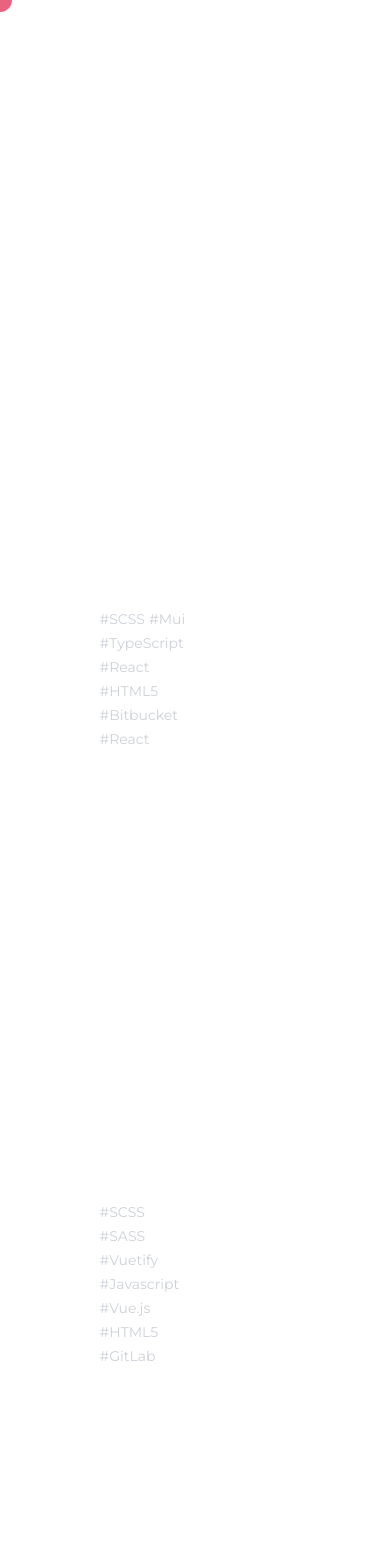
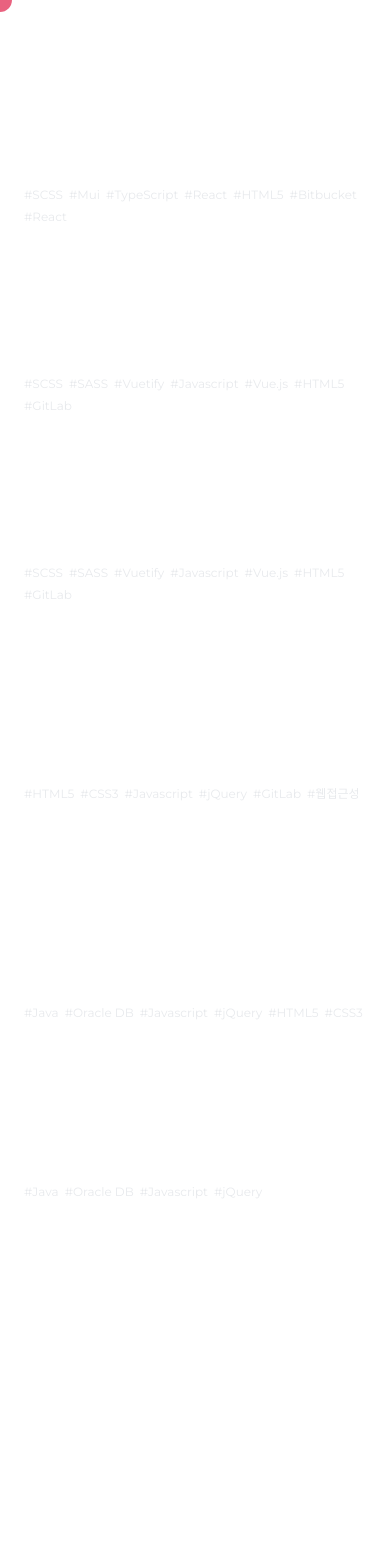
Before and after one commit to aforce2be/aforce2be.github.io, a Vue app: page /projects in a window 390 px wide. Shown: the top 1568 px of the page. After the commit the page ends 1289 px from the top, so only its background shows below. Built offline with nearby package versions, Linux system fonts and the light colour scheme.

Commit message:
모바일 버전으로 리팩터링

```diff
--- a/src/pages/ProjectDetail.vue
+++ b/src/pages/ProjectDetail.vue
@@ -1,34 +1,60 @@
 <template>
-  <div class="max-w-4xl mx-auto px-4 py-8">
-    <div class="flex flex-col md:flex-row items-start gap-6">
-      <img
-        v-if="project.thumbnail"
-        :src="project.thumbnail"
-        alt="project thumbnail"
-        class="w-full md:w-1/2 rounded-2xl shadow-md object-cover"
-      />
-      <div class="flex-1 space-y-4">
-        <h1 class="text-3xl font-bold">{{ project.title }}</h1>
-        <p class="text-gray-600">{{ project.duration }}</p>
+  <div class="max-w-6xl mx-auto px-4 sm:px-6 lg:px-8 py-8 md:py-12">
+    <!-- 헤더 영역: 모바일 단일 컬럼 → md부터 2열 -->
+    <div
+      class="flex flex-col md:grid md:grid-cols-5 md:gap-8 items-start gap-6"
+    >
+      <!-- 썸네일 -->
+      <div v-if="hasThumb" class="md:col-span-2 order-1 md:order-none w-full">
+        <img
+          v-if="project.thumbnail"
+          :src="project.thumbnail"
+          alt="project thumbnail"
+          class="w-full aspect-[4/3] md:aspect-[3/2] object-cover rounded-2xl shadow-md"
+          loading="lazy"
+        />
+      </div>
+
+      <!-- 텍스트 메타 -->
+      <div
+        :class="[
+          'w-full space-y-4',
+          hasThumb ? 'md:col-span-3' : 'md:col-span-5',
+        ]"
+      >
+        <h1
+          class="text-2xl sm:text-3xl md:text-4xl font-extrabold leading-tight"
+        >
+          {{ project.title }}
+        </h1>
+
+        <p class="text-gray-600 text-sm sm:text-base">
+          {{ project.duration }}
+        </p>
+
+        <!-- 기술스택 칩 -->
         <div class="flex flex-wrap gap-2">
           <span
             v-for="(stack, index) in project.techStack"
             :key="index"
-            class="bg-gray-100 text-sm px-3 py-1 rounded-full"
+            class="inline-flex items-center rounded-full bg-gray-100 px-3 py-1 text-xs sm:text-sm text-gray-700"
           >
             {{ stack }}
           </span>
         </div>
+
+        <!-- 외부 링크: 모바일에서도 터치하기 쉽게 block 버튼화 -->
         <a
           v-if="project.url"
           :href="project.url"
           target="_blank"
-          class="flex items-center justify-center gap-2 text-base text-gray-600 hover:text-gray-300 transition-colors duration-200 cursor-pointer"
+          rel="noopener noreferrer"
+          class="inline-flex md:inline-flex items-center justify-center gap-2 mt-2 rounded-lg border border-gray-300/60 px-4 py-2 text-sm sm:text-base text-gray-700 hover:text-gray-900 hover:bg-gray-100 transition-colors duration-200"
         >
           Go Site
           <svg
             xmlns="http://www.w3.org/2000/svg"
-            class="w-5 h-5 transform group-hover:translate-x-1 transition-transform duration-200"
+            class="w-5 h-5 transition-transform duration-200 group-hover:translate-x-1"
             fill="none"
             viewBox="0 0 24 24"
             stroke="currentColor"
@@ -44,37 +70,53 @@
       </div>
     </div>
 
-    <div class="mt-8 space-y-6">
+    <!-- 본문 영역 -->
+    <div class="mt-10 md:mt-12 space-y-8">
+      <!-- 프로젝트 개요 -->
       <section>
-        <h2 class="text-xl font-semibold mb-2">프로젝트 개요</h2>
-        <p class="text-gray-700">{{ project.summary }}</p>
+        <h2 class="text-lg sm:text-xl md:text-2xl font-semibold mb-2">
+          프로젝트 개요
+        </h2>
+        <p class="text-gray-700 text-sm sm:text-base leading-relaxed">
+          {{ project.summary }}
+        </p>
       </section>
 
+      <!-- 성과 -->
       <section>
-        <h2 class="text-xl font-semibold mb-2">성과</h2>
-        <ul class="list-disc list-inside text-gray-700">
+        <h2 class="text-lg sm:text-xl md:text-2xl font-semibold mb-2">성과</h2>
+        <ul
+          class="list-disc list-inside text-gray-700 space-y-1 text-sm sm:text-base"
+        >
           <li v-for="(achievement, index) in project.achievements" :key="index">
             {{ achievement }}
           </li>
         </ul>
       </section>
 
+      <!-- 참여도 + 차트 -->
       <section>
-        <h2 class="text-xl font-semibold mb-2">참여도</h2>
+        <h2 class="text-lg sm:text-xl md:text-2xl font-semibold mb-3">
+          참여도
+        </h2>
+
         <div
           v-for="(item, index) in project.participation"
           :key="index"
+          class="text-sm sm:text-base"
           :class="index > 0 ? 'mt-3' : ''"
         >
-          <p class="font-semibold text-gray-600">{{ item.title }}</p>
+          <p class="font-semibold text-gray-700">{{ item.title }}</p>
           <ul class="list-disc list-inside text-gray-700">
-            <li>
-              {{ item.content }}
-            </li>
+            <li>{{ item.content }}</li>
           </ul>
         </div>
-        <div class="w-[400px] mx-auto">
-          <PieChart :participation="project.participation" class="mt-8" />
+
+        <!-- 차트: 반응형 컨테이너 -->
+        <div
+          class="mx-auto mt-6 md:mt-8 w-full max-w-xs sm:max-w-sm md:max-w-md lg:max-w-lg"
+        >
+          <PieChart :participation="project.participation" />
         </div>
       </section>
     </div>
@@ -82,19 +124,17 @@
 </template>
 
 <script setup>
-import { ref, computed, watch } from "vue";
+import { computed } from "vue";
 import { useRoute } from "vue-router";
 import PieChart from "../components/PieChart.vue";
-
-const route = useRoute();
-const id = computed(() => Number(route.params.id)); // 핵심 수정
-
-const project = computed(() => projects[id.value] || {});
 
 import thumbnailPms from "../assets/thmb-pms.png";
 import thumbnailWoowa from "../assets/thmb-woowa.png";
 import thumbnailAcademy from "../assets/thmb-academy.png";
 import thumbnailAmore from "../assets/thmb-amore.png";
+
+const route = useRoute();
+const id = computed(() => Number(route.params.id));
 
 const projects = {
   6: {
@@ -403,6 +443,32 @@ const projects = {
     ],
   },
 };
+
+// 안전 가드: id 없거나 잘못된 경우 빈 객체
+const project = computed(
+  () =>
+    projects[id.value] || {
+      title: "",
+      duration: "",
+      url: "",
+      thumbnail: "",
+      techStack: [],
+      summary: "",
+      achievements: [],
+      participation: [],
+    }
+);
+
+const hasThumb = computed(() => !!project.value.thumbnail);
 </script>
 
-<style scoped></style>
+<style scoped>
+/* 모션 민감 사용자 배려 (선택) */
+@media (prefers-reduced-motion: reduce) {
+  .transition-colors,
+  .transition-transform,
+  .transition-all {
+    transition: none !important;
+  }
+}
+</style>
--- a/src/pages/Projects.vue
+++ b/src/pages/Projects.vue
@@ -1,41 +1,46 @@
 <template>
   <section
     id="projects"
-    class="min-h-screen scroll-mt-14 flex flex-col pt-12 pb-12 transition-opacity duration-700 relative items-center"
+    class="min-h-screen scroll-mt-14 flex flex-col items-center pt-10 md:pt-12 pb-10 md:pb-12 transition-opacity duration-700 relative overflow-x-hidden"
     :class="{ 'opacity-100': active, 'opacity-50': !active }"
   >
-    <h2 class="px-20 text-center text-white">
-      <span class="block mb-2 text-xl font-medium">02. PROJECTS</span>
+    <h2 class="px-6 md:px-12 lg:px-20 text-center text-white">
+      <span class="block mb-2 text-base sm:text-lg md:text-xl font-medium"
+        >02. PROJECTS</span
+      >
     </h2>
-    <ul class="list text-white">
+
+    <ul class="w-full md:w-11/12 lg:w-4/5 border-t border-white/30 text-white">
+      <!-- item -->
       <li
-        class="project-item px-20 transition-all duration-300 ease-in-out flex justify-between items-center group relative"
+        class="project-item px-6 md:px-12 lg:px-20 transition-all duration-300 ease-in-out flex flex-col md:flex-row md:justify-between md:items-center group relative border-b border-white/30 py-4 md:py-6"
       >
-        <div>
-          <h3 class="transition-transform duration-300 text-4xl font-semibold">
+        <div class="min-w-0">
+          <h3
+            class="transition-transform duration-300 text-2xl sm:text-3xl md:text-4xl font-semibold md:group-hover:-translate-x-[10px]"
+          >
             메가존 클라우드 PMS 구축 및 운영 프로젝트
           </h3>
-          <p class="transition-transform duration-300 mt-2 text-l">
+          <p
+            class="transition-transform duration-300 mt-2 text-sm sm:text-base md:group-hover:-translate-x-[10px]"
+          >
             메가존 클라우드 PMS 퍼블리싱(운영 및 신규 개발)
           </p>
           <p
-            class="transition-transform duration-300 text-sm text-gray-400 mt-[4px] flex flex-wrap gap-[4px]"
+            class="transition-transform duration-300 text-xs sm:text-sm text-gray-300 mt-1.5 flex flex-wrap gap-1.5 md:group-hover:-translate-x-[10px]"
           >
-            <span>#SCSS</span>
-            <span>#Mui</span>
-            <span>#TypeScript</span>
-            <span>#React</span>
-            <span>#HTML5</span>
-            <span>#Bitbucket</span>
-            <span>#React</span>
+            <span>#SCSS</span><span>#Mui</span><span>#TypeScript</span
+            ><span>#React</span> <span>#HTML5</span><span>#Bitbucket</span
+            ><span>#React</span>
           </p>
         </div>
+
+        <div class="mt-3 md:mt-0 flex items-center gap-3">
           <router-link
             :to="{ name: 'ProjectDetail', params: { id: 6 } }"
-          class="flex items-center gap-2 group text-white hover:text-gray-300 transition-colors duration-200 cursor-pointer"
+            class="flex items-center gap-2 text-white hover:text-gray-300 transition-colors duration-200 cursor-pointer"
           >
-          VIEW DETAILS
-          <!-- 화살표 아이콘 (Heroicons 기준) -->
+            <span class="text-sm sm:text-base">VIEW DETAILS</span>
             <svg
               xmlns="http://www.w3.org/2000/svg"
               class="w-5 h-5 transform group-hover:translate-x-1 transition-transform duration-200"
@@ -51,41 +56,47 @@
               />
             </svg>
           </router-link>
+        </div>
+
+        <!-- mockup: md↑에서만 노출 -->
         <img
           src="../assets/mockup-01.png"
           alt="메가존 목업 이미지"
-          class="absolute top-[6px] left-0 w-[250px] rounded-lg shadow-xl opacity-0 group-hover:opacity-100 transition-opacity duration-500"
+          class="hidden md:block absolute top-1 left-0 w-[220px] lg:w-[250px] rounded-lg shadow-xl opacity-0 group-hover:opacity-100 transition-opacity duration-500 pointer-events-none"
         />
       </li>
+
+      <!-- item -->
       <li
-        class="project-item px-20 transition-all duration-300 ease-in-out flex justify-between items-center group relative"
+        class="project-item px-6 md:px-12 lg:px-20 transition-all duration-300 ease-in-out flex flex-col md:flex-row md:justify-between md:items-center group relative border-b border-white/30 py-4 md:py-6"
       >
-        <div>
-          <h3 class="transition-transform duration-300 text-4xl font-semibold">
+        <div class="min-w-0">
+          <h3
+            class="transition-transform duration-300 text-2xl sm:text-3xl md:text-4xl font-semibold md:group-hover:-translate-x-[10px]"
+          >
             우아한형제들 채용 시스템
           </h3>
-          <p class="transition-transform duration-300 mt-2 text-l">
+          <p
+            class="transition-transform duration-300 mt-2 text-sm sm:text-base md:group-hover:-translate-x-[10px]"
+          >
             채용 시스템의 운영 및 신규 개발 건 퍼블리싱을 주로 담당했고,
             프론트엔드 지원 업무를 병행
           </p>
           <p
-            class="transition-transform duration-300 text-sm text-gray-400 mt-[4px] flex flex-wrap gap-[4px]"
+            class="transition-transform duration-300 text-xs sm:text-sm text-gray-300 mt-1.5 flex flex-wrap gap-1.5 md:group-hover:-translate-x-[10px]"
           >
-            <span>#SCSS</span>
-            <span>#SASS</span>
-            <span>#Vuetify</span>
-            <span>#Javascript</span>
-            <span>#Vue.js</span>
-            <span>#HTML5</span>
-            <span>#GitLab</span>
+            <span>#SCSS</span><span>#SASS</span><span>#Vuetify</span
+            ><span>#Javascript</span> <span>#Vue.js</span><span>#HTML5</span
+            ><span>#GitLab</span>
           </p>
         </div>
+
+        <div class="mt-3 md:mt-0 flex items-center gap-3">
           <router-link
             :to="{ name: 'ProjectDetail', params: { id: 5 } }"
-          class="flex items-center gap-2 group text-white hover:text-gray-300 transition-colors duration-200 cursor-pointer"
+            class="flex items-center gap-2 text-white hover:text-gray-300 transition-colors duration-200 cursor-pointer"
           >
-          VIEW DETAILS
-          <!-- 화살표 아이콘 (Heroicons 기준) -->
+            <span class="text-sm sm:text-base">VIEW DETAILS</span>
             <svg
               xmlns="http://www.w3.org/2000/svg"
               class="w-5 h-5 transform group-hover:translate-x-1 transition-transform duration-200"
@@ -101,40 +112,45 @@
               />
             </svg>
           </router-link>
+        </div>
+
         <img
           src="../assets/mockup-02.png"
-          alt="메가존 목업 이미지"
-          class="absolute top-[-20px] right-[220px] w-[200px] rounded-lg shadow-xl opacity-0 group-hover:opacity-100 transition-opacity duration-500"
+          alt="우아한형제들 목업 이미지"
+          class="hidden md:block absolute -top-5 right-[180px] lg:right-[220px] w-[180px] lg:w-[200px] rounded-lg shadow-xl opacity-0 group-hover:opacity-100 transition-opacity duration-500 pointer-events-none"
         />
       </li>
+
+      <!-- item -->
       <li
-        class="project-item px-20 transition-all duration-300 ease-in-out flex justify-between items-center group relative"
+        class="project-item px-6 md:px-12 lg:px-20 transition-all duration-300 ease-in-out flex flex-col md:flex-row md:justify-between md:items-center group relative border-b border-white/30 py-4 md:py-6"
       >
-        <div>
-          <h3 class="transition-transform duration-300 text-4xl font-semibold">
+        <div class="min-w-0">
+          <h3
+            class="transition-transform duration-300 text-2xl sm:text-3xl md:text-4xl font-semibold md:group-hover:-translate-x-[10px]"
+          >
             배민 아카데미
           </h3>
-          <p class="transition-transform duration-300 mt-2 text-l">
+          <p
+            class="transition-transform duration-300 mt-2 text-sm sm:text-base md:group-hover:-translate-x-[10px]"
+          >
             우아한형제들 배달의 민족 교육 플랫폼 및 이벤트 페이지 퍼블리싱
           </p>
           <p
-            class="transition-transform duration-300 text-sm text-gray-400 mt-[4px] flex flex-wrap gap-[4px]"
+            class="transition-transform duration-300 text-xs sm:text-sm text-gray-300 mt-1.5 flex flex-wrap gap-1.5 md:group-hover:-translate-x-[10px]"
           >
-            <span>#SCSS</span>
-            <span>#SASS</span>
-            <span>#Vuetify</span>
-            <span>#Javascript</span>
-            <span>#Vue.js</span>
-            <span>#HTML5</span>
-            <span>#GitLab</span>
+            <span>#SCSS</span><span>#SASS</span><span>#Vuetify</span
+            ><span>#Javascript</span> <span>#Vue.js</span><span>#HTML5</span
+            ><span>#GitLab</span>
           </p>
         </div>
+
+        <div class="mt-3 md:mt-0 flex items-center gap-3">
           <router-link
             :to="{ name: 'ProjectDetail', params: { id: 4 } }"
-          class="flex items-center gap-2 group text-white hover:text-gray-300 transition-colors duration-200 cursor-pointer"
+            class="flex items-center gap-2 text-white hover:text-gray-300 transition-colors duration-200 cursor-pointer"
           >
-          VIEW DETAILS
-          <!-- 화살표 아이콘 (Heroicons 기준) -->
+            <span class="text-sm sm:text-base">VIEW DETAILS</span>
             <svg
               xmlns="http://www.w3.org/2000/svg"
               class="w-5 h-5 transform group-hover:translate-x-1 transition-transform duration-200"
@@ -150,40 +166,45 @@
               />
             </svg>
           </router-link>
+        </div>
+
         <img
           src="../assets/mockup-03.png"
-          alt="메가존 목업 이미지"
-          class="absolute top-[6px] left-0 w-[250px] rounded-lg shadow-xl opacity-0 group-hover:opacity-100 transition-opacity duration-500"
+          alt="배민 아카데미 목업 이미지"
+          class="hidden md:block absolute top-1 left-0 w-[220px] lg:w-[250px] rounded-lg shadow-xl opacity-0 group-hover:opacity-100 transition-opacity duration-500 pointer-events-none"
         />
       </li>
+
+      <!-- item -->
       <li
-        class="project-item px-20 transition-all duration-300 ease-in-out flex justify-between items-center group relative"
+        class="project-item px-6 md:px-12 lg:px-20 transition-all duration-300 ease-in-out flex flex-col md:flex-row md:justify-between md:items-center group relative border-b border-white/30 py-4 md:py-6"
       >
-        <div>
-          <h3 class="transition-transform duration-300 text-4xl font-semibold">
+        <div class="min-w-0">
+          <h3
+            class="transition-transform duration-300 text-2xl sm:text-3xl md:text-4xl font-semibold md:group-hover:-translate-x-[10px]"
+          >
             아모레 뷰티포인트 웹/앱 운영 및 리뉴얼 프로젝트
           </h3>
-          <p class="transition-transform duration-300 mt-2 text-l">
+          <p
+            class="transition-transform duration-300 mt-2 text-sm sm:text-base md:group-hover:-translate-x-[10px]"
+          >
             뷰티포인트 반응형 웹/하이브리드 앱 퍼블리싱 및 이벤트 페이지
             퍼블리싱
           </p>
           <p
-            class="transition-transform duration-300 text-sm text-gray-400 mt-[4px] flex flex-wrap gap-[4px]"
+            class="transition-transform duration-300 text-xs sm:text-sm text-gray-300 mt-1.5 flex flex-wrap gap-1.5 md:group-hover:-translate-x-[10px]"
           >
-            <span>#HTML5</span>
-            <span>#CSS3</span>
-            <span>#Javascript</span>
-            <span>#jQuery</span>
-            <span>#GitLab</span>
-            <span>#웹접근성</span>
+            <span>#HTML5</span><span>#CSS3</span><span>#Javascript</span
+            ><span>#jQuery</span><span>#GitLab</span><span>#웹접근성</span>
           </p>
         </div>
+
+        <div class="mt-3 md:mt-0 flex items-center gap-3">
           <router-link
             :to="{ name: 'ProjectDetail', params: { id: 3 } }"
-          class="flex items-center gap-2 group text-white hover:text-gray-300 transition-colors duration-200 cursor-pointer"
+            class="flex items-center gap-2 text-white hover:text-gray-300 transition-colors duration-200 cursor-pointer"
           >
-          VIEW DETAILS
-          <!-- 화살표 아이콘 (Heroicons 기준) -->
+            <span class="text-sm sm:text-base">VIEW DETAILS</span>
             <svg
               xmlns="http://www.w3.org/2000/svg"
               class="w-5 h-5 transform group-hover:translate-x-1 transition-transform duration-200"
@@ -199,40 +220,46 @@
               />
             </svg>
           </router-link>
+        </div>
+
         <img
           src="../assets/mockup-04.png"
-          alt="메가존 목업 이미지"
-          class="absolute top-[-20px] right-[220px] w-[150px] rounded-lg shadow-xl opacity-0 group-hover:opacity-100 transition-opacity duration-500"
+          alt="아모레 목업 이미지"
+          class="hidden md:block absolute -top-5 right-[160px] lg:right-[220px] w-[140px] lg:w-[150px] rounded-lg shadow-xl opacity-0 group-hover:opacity-100 transition-opacity duration-500 pointer-events-none"
         />
       </li>
+
+      <!-- 나머지 2개는 이미지 없음 (필요시 같은 패턴으로 추가) -->
       <li
-        class="project-item px-20 transition-all duration-300 ease-in-out flex justify-between items-center group relative"
+        class="project-item px-6 md:px-12 lg:px-20 transition-all duration-300 ease-in-out flex flex-col md:flex-row md:justify-between md:items-center group relative border-b border-white/30 py-4 md:py-6"
       >
-        <div>
-          <h3 class="transition-transform duration-300 text-4xl font-semibold">
+        <div class="min-w-0">
+          <h3
+            class="transition-transform duration-300 text-2xl sm:text-3xl md:text-4xl font-semibold md:group-hover:-translate-x-[10px]"
+          >
             르노캐피탈 홈페이지 운영 및 구축 프로젝트
           </h3>
-          <p class="transition-transform duration-300 mt-2 text-l">
+          <p
+            class="transition-transform duration-300 mt-2 text-sm sm:text-base md:group-hover:-translate-x-[10px]"
+          >
             - 르노캐피탈 홈페이지 견적페이지 풀스택 개발(견적 인터페이스 및
-            프론트엔드 개발) <br />- 르노캐피탈 홈페이지 리뉴얼 프로젝트 관리
+            프론트엔드 개발)<br />
+            - 르노캐피탈 홈페이지 리뉴얼 프로젝트 관리
           </p>
           <p
-            class="transition-transform duration-300 text-sm text-gray-400 mt-[4px] flex flex-wrap gap-[4px]"
+            class="transition-transform duration-300 text-xs sm:text-sm text-gray-300 mt-1.5 flex flex-wrap gap-1.5 md:group-hover:-translate-x-[10px]"
           >
-            <span>#Java</span>
-            <span>#Oracle DB</span>
-            <span>#Javascript</span>
-            <span>#jQuery</span>
-            <span>#HTML5</span>
-            <span>#CSS3</span>
+            <span>#Java</span><span>#Oracle DB</span><span>#Javascript</span
+            ><span>#jQuery</span><span>#HTML5</span><span>#CSS3</span>
           </p>
         </div>
+
+        <div class="mt-3 md:mt-0 flex items-center gap-3">
           <router-link
             :to="{ name: 'ProjectDetail', params: { id: 2 } }"
-          class="flex items-center gap-2 group text-white hover:text-gray-300 transition-colors duration-200 cursor-pointer"
+            class="flex items-center gap-2 text-white hover:text-gray-300 transition-colors duration-200 cursor-pointer"
           >
-          VIEW DETAILS
-          <!-- 화살표 아이콘 (Heroicons 기준) -->
+            <span class="text-sm sm:text-base">VIEW DETAILS</span>
             <svg
               xmlns="http://www.w3.org/2000/svg"
               class="w-5 h-5 transform group-hover:translate-x-1 transition-transform duration-200"
@@ -248,32 +275,37 @@
               />
             </svg>
           </router-link>
+        </div>
       </li>
+
       <li
-        class="project-item px-20 transition-all duration-300 ease-in-out flex justify-between items-center group relative"
+        class="project-item px-6 md:px-12 lg:px-20 transition-all duration-300 ease-in-out flex flex-col md:flex-row md:justify-between md:items-center group relative border-b border-white/30 py-4 md:py-6"
       >
-        <div>
-          <h3 class="transition-transform duration-300 text-4xl font-semibold">
+        <div class="min-w-0">
+          <h3
+            class="transition-transform duration-300 text-2xl sm:text-3xl md:text-4xl font-semibold md:group-hover:-translate-x-[10px]"
+          >
             순천향 병원 통합 의료 정보시스템 개발 프로젝트
           </h3>
-          <p class="transition-transform duration-300 mt-2 text-l">
+          <p
+            class="transition-transform duration-300 mt-2 text-sm sm:text-base md:group-hover:-translate-x-[10px]"
+          >
             EMR 기반 통합 의료 정보시스템 구축 업무를 수행
           </p>
           <p
-            class="transition-transform duration-300 text-sm text-gray-400 mt-[4px] flex flex-wrap gap-[4px]"
+            class="transition-transform duration-300 text-xs sm:text-sm text-gray-300 mt-1.5 flex flex-wrap gap-1.5 md:group-hover:-translate-x-[10px]"
           >
-            <span>#Java</span>
-            <span>#Oracle DB</span>
-            <span>#Javascript</span>
-            <span>#jQuery</span>
+            <span>#Java</span><span>#Oracle DB</span><span>#Javascript</span
+            ><span>#jQuery</span>
           </p>
         </div>
+
+        <div class="mt-3 md:mt-0 flex items-center gap-3">
           <router-link
             :to="{ name: 'ProjectDetail', params: { id: 1 } }"
-          class="flex items-center gap-2 group text-white hover:text-gray-300 transition-colors duration-200 cursor-pointer"
+            class="flex items-center gap-2 text-white hover:text-gray-300 transition-colors duration-200 cursor-pointer"
           >
-          VIEW DETAILS
-          <!-- 화살표 아이콘 (Heroicons 기준) -->
+            <span class="text-sm sm:text-base">VIEW DETAILS</span>
             <svg
               xmlns="http://www.w3.org/2000/svg"
               class="w-5 h-5 transform group-hover:translate-x-1 transition-transform duration-200"
@@ -289,6 +321,7 @@
               />
             </svg>
           </router-link>
+        </div>
       </li>
     </ul>
   </section>
@@ -299,26 +332,11 @@ const { active } = defineProps({ active: Boolean });
 </script>
 
 <style scoped>
-.list {
-  width: 90%;
-  border-top: 1px solid rgba(255, 255, 255, 0.3);
-}
-
-.list li {
-  border-bottom: 1px solid rgba(255, 255, 255, 0.3);
-  transition: all 0.3s ease-in-out;
-  padding-top: 1rem;
-  padding-bottom: 1rem;
-}
-
-/* Hover 효과: li 높이 증가 + 내부 요소 왼쪽 이동 */
+/* 데스크톱에서만 hover 시 li 높이 증가 (모바일은 고정) */
+@media (min-width: 768px) {
   .project-item:hover {
     padding-top: 2rem;
     padding-bottom: 2rem;
   }
-
-.project-item:hover h3,
-.project-item:hover p {
-  transform: translateX(-10px);
 }
 </style>
--- a/src/router/index.js
+++ b/src/router/index.js
@@ -22,6 +22,17 @@ const routes = [
 const router = createRouter({
   history: createWebHistory(),
   routes,
+  scrollBehavior(to, from, savedPosition) {
+    if (savedPosition) {
+      return savedPosition;
+    }
+
+    if (to.name === 'ProjectDetail') {
+      return { top: 0, left: 0 };
+    }
+
+    return {};
+  }
 });
 
 export default router;
--- a/src/styles/global.scss
+++ b/src/styles/global.scss
@@ -7,3 +7,9 @@
 body {
   font-family: "Montserrat", sans-serif;
 }
+
+html,
+body {
+  overflow-x: hidden; /* 가로 스크롤 전역 차단 */
+  width: 100%;
+}
```
Also changed, not shown: src/pages/About.vue (+27 -15 lines), src/pages/Contact.vue (+26 -21 lines), src/pages/Home.vue (+7 -2 lines). Lines whose indentation alone changed are shown as unchanged.
